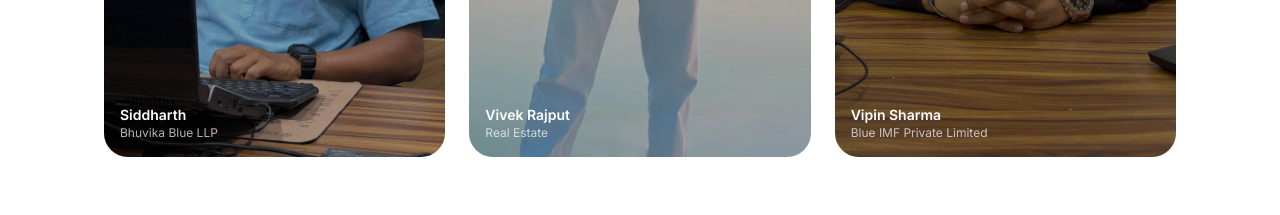
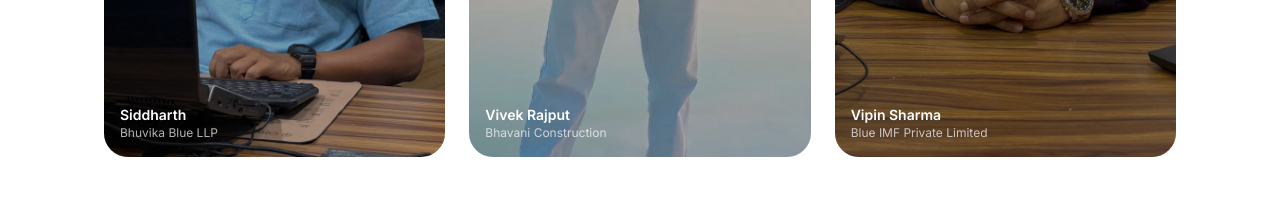
Before and after one commit to DEV789680/adliner-digital-services, a React (Vite) app: page / in a window 1280 px wide. Shown: the part 5220-5435 px from the top of the page. Built offline with nearby package versions, Linux system fonts and the light colour scheme.

Commit message:
updated team photos

```diff
--- a/src/components/Testimonials.tsx
+++ b/src/components/Testimonials.tsx
@@ -11,7 +11,7 @@ const videoTestimonials = [
   },
   {
     name: 'Vivek Rajput',
-    role: 'Real Estate',
+    role: 'Bhavani Construction',
     video: '/assets/vivekrajputvideo.mp4',
     thumbnail: '/assets/vivekphoto.jpeg',
   },
```
